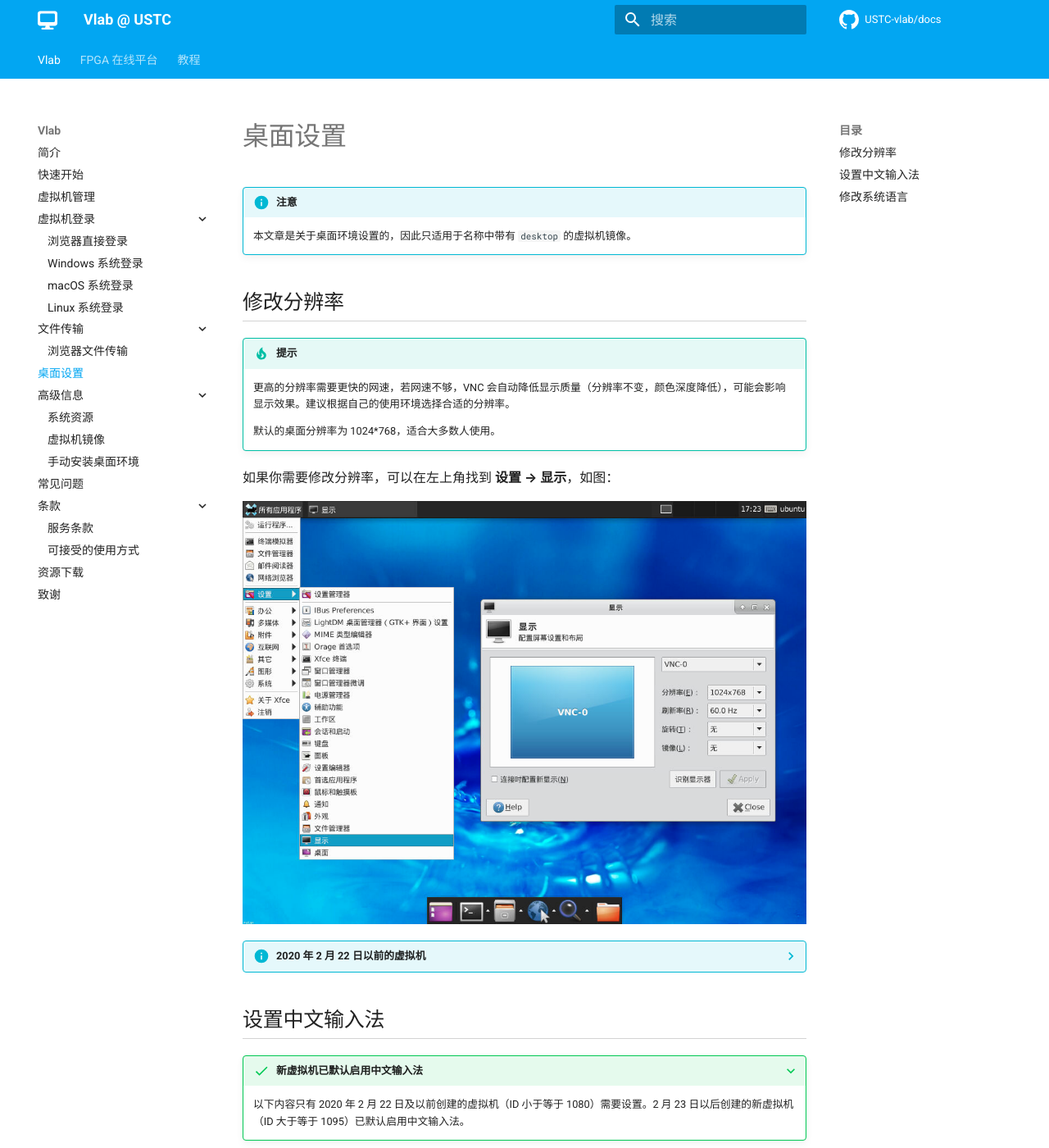
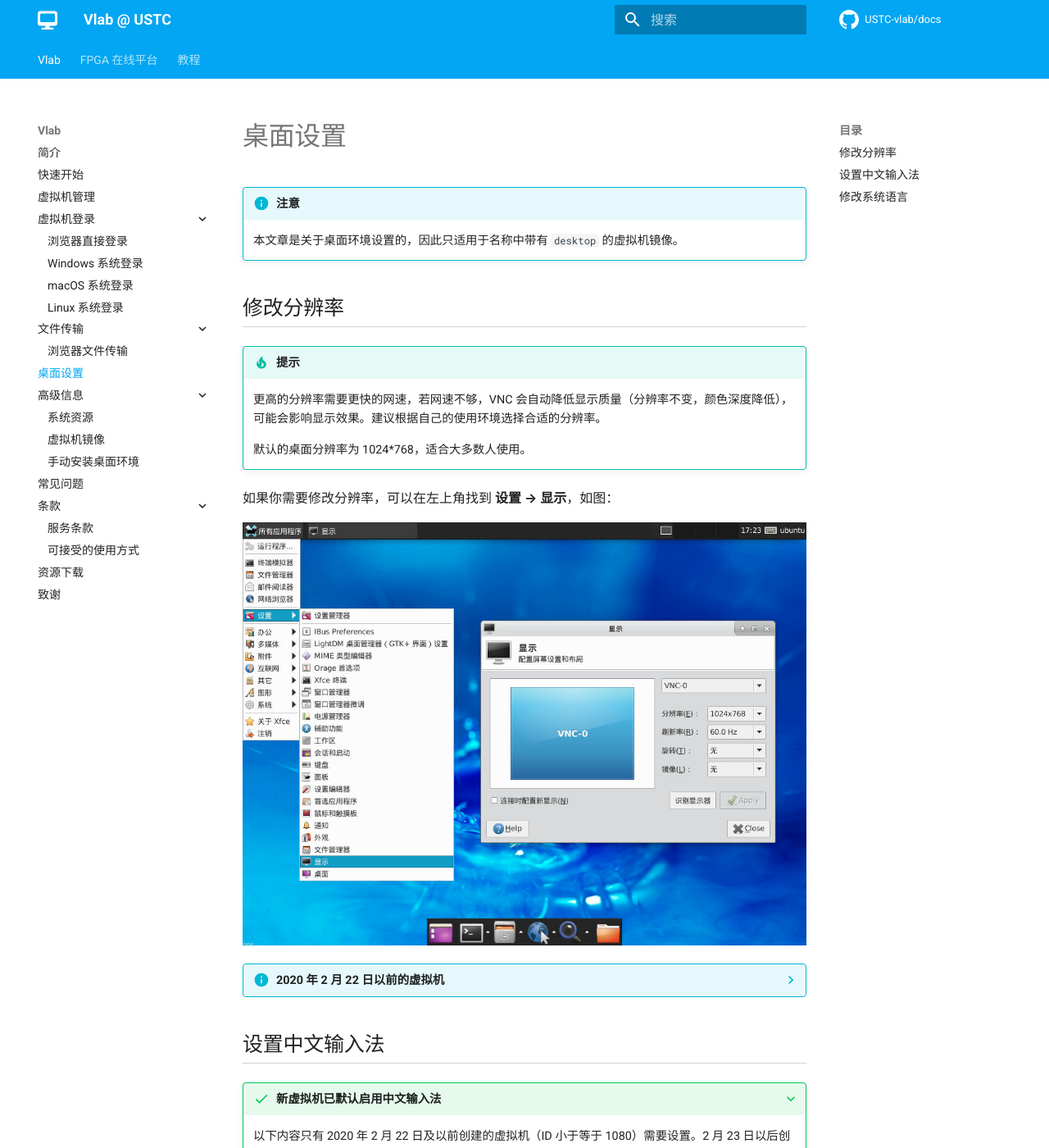
Before and after one commit to USTC-vlab/docs, an MkDocs documentation site: the page built from docs/vm/desktop-settings.md, in a window 1280 px wide and 1400 px high. Shown: the whole window at 82% size. Built offline with MkDocs 1.6.1 and Material for MkDocs 9.7.7, drawn with Linux system fonts in a browser that asks for light colours; comment, search, counter and statistics services are not loaded.

Commit message:
Sync CSS from linux101-docs

```diff
--- a/docs/assets/css/extra.css
+++ b/docs/assets/css/extra.css
@@ -2,10 +2,9 @@
 
 .darkred, .darkred-important { color: darkred !important; }
 
+.md-typeset #references, .md-typeset .no-underline { margin-bottom: 0; padding-bottom: 0; border: none; }
 .md-typeset h2 { padding-bottom: 0.2em; border-bottom: 1px solid #d3d3d3; }
-.md-typeset h2.no-underline { margin-bottom: 0; padding-bottom: 0; border: none; }
 .md-typeset h3 { padding-bottom: 0.2em; border-bottom: 1px dashed #d3d3d3; }
-.md-typeset h3.no-underline { margin-bottom: 0; padding-bottom: 0; border: none; }
 .md-typeset h4 { font-size: 1.17em; }
 .md-typeset h5 { font-size: 1.08em; }
 .md-typeset h6 { font-size: 1em; }
@@ -14,6 +13,7 @@
 .md-typeset .img-border { border: 1px solid black; }
 .md-typeset code, .md-typeset kbd, .md-typeset pre { font-family: Roboto Mono,SFMono-Regular,Consolas,Liberation Mono,Menlo,monospace !important; }
 .md-typeset kbd { box-shadow: 0 0 0 0.05rem var(--md-default-fg-color--lighter), 0 0.1rem 0 var(--md-default-fg-color--lighter), inset 0 -0.1rem 0.2rem var(--md-default-bg-color); }
+.md-typeset .admonition, .md-typeset details { font-size: 0.9em; }
 .md-typeset .md-typeset__table { display: block; margin-left: auto; margin-right: auto; }
 .md-typeset .md-typeset__table > table { display: table; width: auto; margin: 0 auto; }
 .md-typeset p.caption { text-align: center; font-size: 0.94em; color: grey; margin: -0.7em 0 0; }
```
